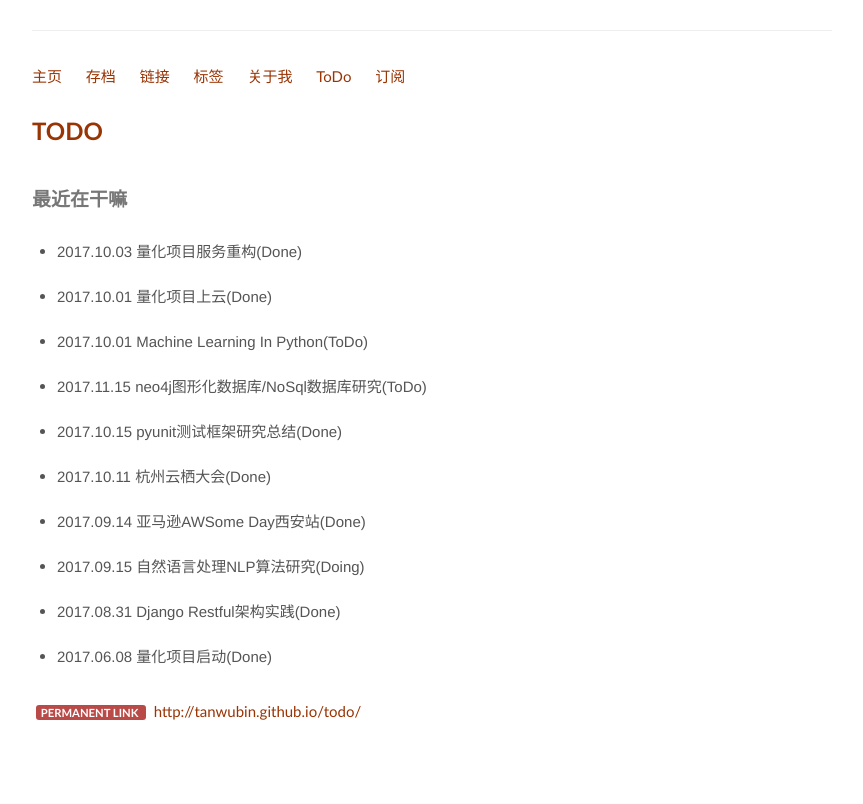
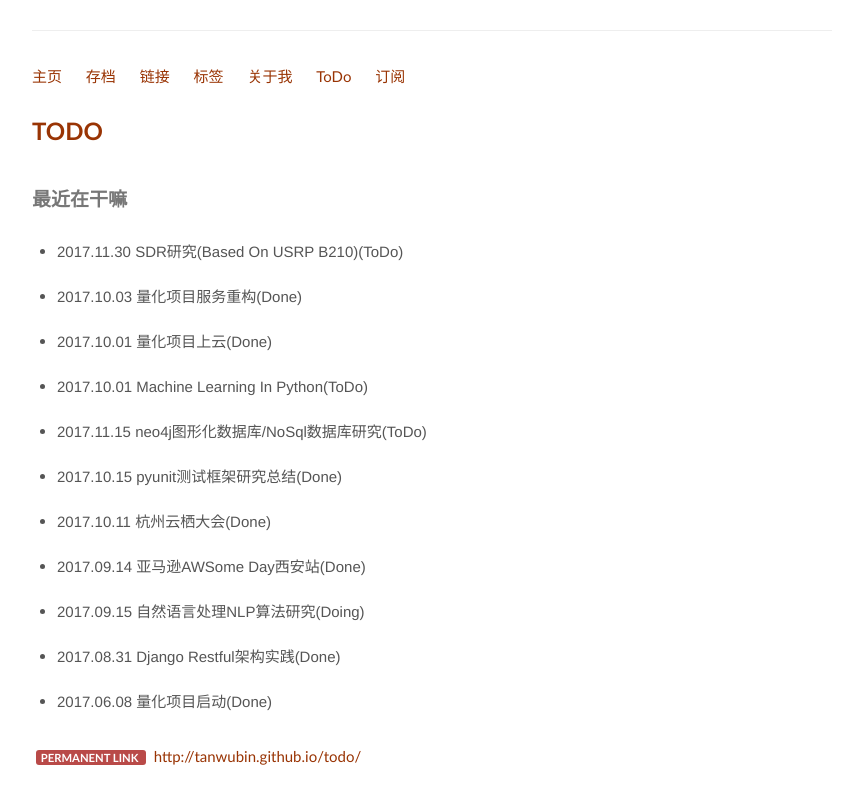
Before and after one commit to fk1091889767/tanwubin.github.io, a Jekyll site: the page built from todo.md, in a window 1280 px wide. Shown: the top 804 px of the page, without its empty margins (208-1071 px from the left). Built offline with Jekyll 4.4.1, drawn with Linux system fonts in a browser that asks for light colours.

Commit message:
update todo

```diff
--- a/todo.md
+++ b/todo.md
@@ -6,6 +6,8 @@ permalink: /todo/
 
 
 ## 最近在干嘛 #
+
+- 2017.11.30 SDR研究(Based On USRP B210)(ToDo)
 
 - 2017.10.03 量化项目服务重构(Done)
 
```
